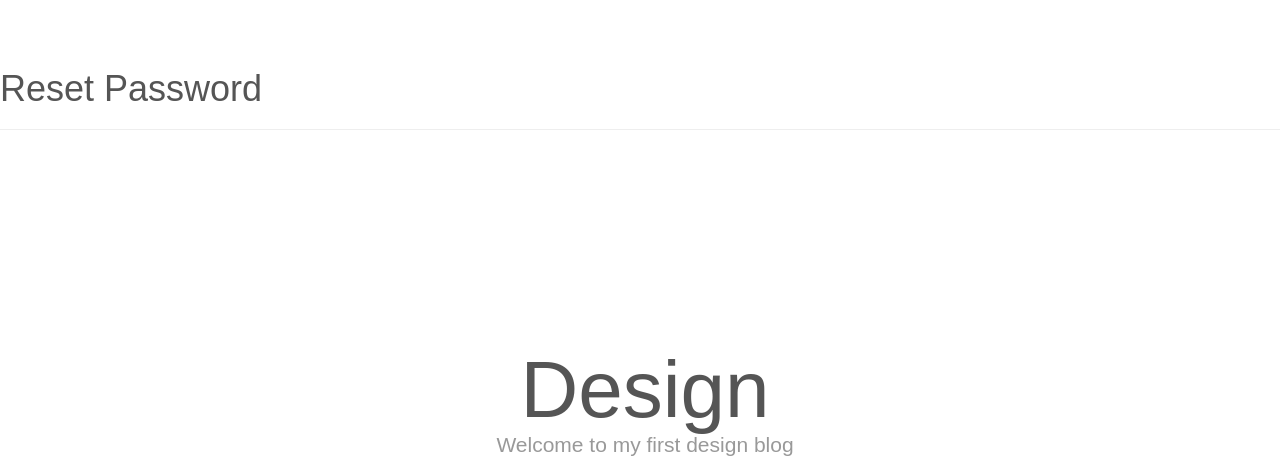
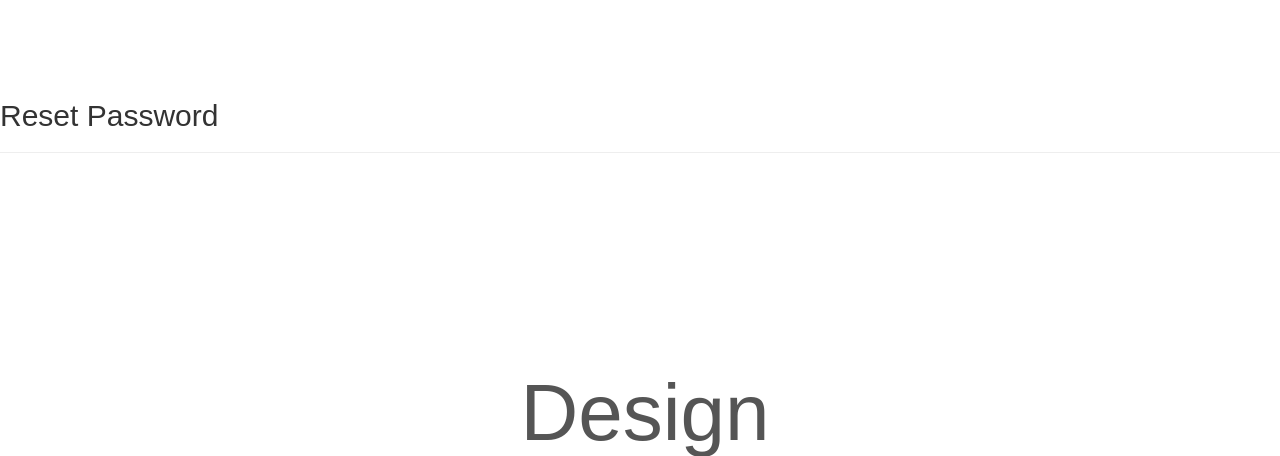
Before and after one commit to eazeldon/Django-mini-project4, a Django app: a page that uses templates/base.html in a window 1280 px wide. Shown: the part 51-507 px from the top of the page. Run offline with Django 3.2, Linux system fonts and the light colour scheme; some libraries are stand-ins or nearby versions.

Commit message:
Update
change margin

```diff
--- a/templates/base.html
+++ b/templates/base.html
@@ -21,9 +21,9 @@
 
   <title>{% block page_title %}{% endblock %}</title>
 
-   <h1 class="header">
+   <h2>
         {% block page_heading %}{% endblock %}
-    </h1>
+    </h2>
 
 <!-------end-page_heading------->
 
```
